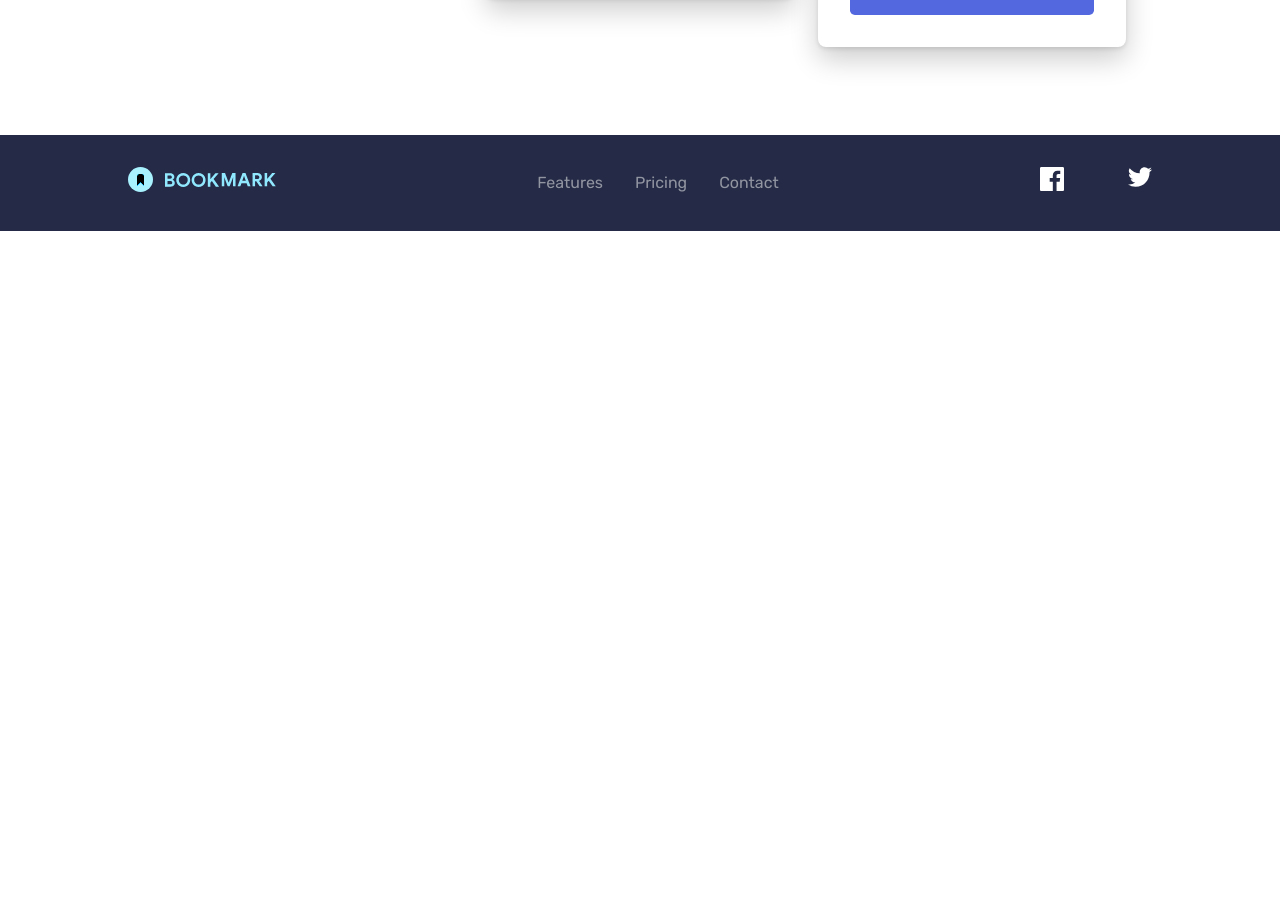
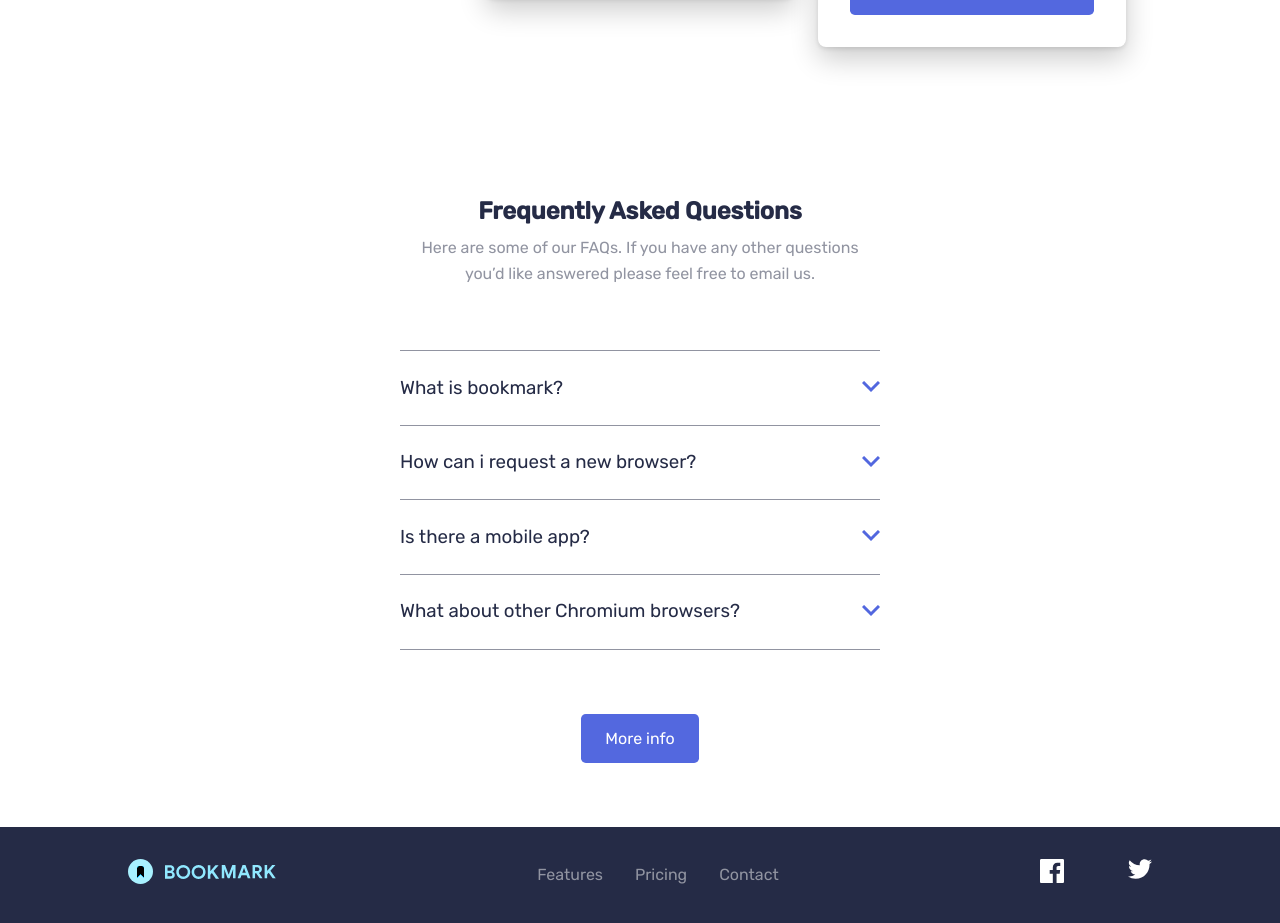
Before and after one commit to DevCaique/Bookmark, a React (Vite) app: page / in a window 1280 px wide. Shown: the part 2043-2966 px from the top of the page. Before the commit the page ends 2274 px from the top, so only its background shows below. Built offline with nearby package versions, Linux system fonts and the light colour scheme.

Commit message:
asked question section done

```diff
--- a/src/pages/Home.css
+++ b/src/pages/Home.css
@@ -140,3 +140,80 @@
     }
 
 }
+
+/* ============================== Asked Question ============================== */
+
+.asked-container{
+    display: flex;
+    flex-direction: column;
+}
+
+.asked-header{
+    margin-bottom: var(--pe-small);
+}
+
+.question-item-container{
+    padding-block: 1.5em;
+    width: 100%;
+    border-top: 1px solid var(--clr-neutral-500);
+}
+
+.question-item-container:last-of-type{
+    border-bottom: 1px solid var(--clr-neutral-500);
+}
+
+.question-header{
+    display: flex;
+    justify-content: space-between;
+    align-items: center;
+    cursor: pointer;
+    -webkit-touch-callout: none;
+    -webkit-user-select: none;
+    -khtml-user-select: none;
+    -moz-user-select: none;
+    -ms-user-select: none;
+    -o-user-select: none;
+    user-select: none;
+}
+
+.question-header:hover{
+    color: var(--clr-primary-red);
+    filter: invert(73%) sepia(88%) saturate(5545%) hue-rotate(329deg) brightness(104%) contrast(96%)
+}
+
+.question{
+    color: var(--clr-neutral-900);
+    font-weight: var(--fw-normal);
+}
+
+.arrow-icon-container{
+    margin-left: 2em;
+}
+
+.arrow-icon{
+    transition: .5s;
+}
+
+.arrow-icon.active{
+    transform: rotate(-180deg);
+}
+
+.awnser{
+    display: none;
+}
+
+.awnser.active{
+    margin-top: 3em;
+    display: flex;
+}
+
+.info{
+    margin-top: 4em;
+}
+
+.info-item{
+    background-color: var(--clr-primary-blue);
+    font-weight: var(--fw-normal);
+    color: #FFFFFF;
+    cursor: pointer;
+}
--- a/src/pages/Home.jsx
+++ b/src/pages/Home.jsx
@@ -1,3 +1,4 @@
+import { useState } from 'react';
 import illustrationHero from '../assets/illustration-hero.svg';
 import illustrationTab1 from '../assets/illustration-features-tab-1.svg';
 import illustrationTab2 from '../assets/illustration-features-tab-2.svg';
@@ -6,16 +7,30 @@ import { Card } from '../components/Card';
 import ChormeIcon from '../assets/logo-chrome.svg';
 import FirefoxIcon from '../assets/logo-firefox.svg';
 import OperaIcon from '../assets/logo-opera.svg';
+import ArrowIcon from '../assets/icon-arrow.svg';
 
 import './Home.css';
 
 export function Home () {
 
-    const scrollSlide1 = (() => document.getElementById('simple-bookmarking').scrollIntoView({block: "nearest"}));
-    const scrollSlide2 = (() => document.getElementById('speedy-searching').scrollIntoView({block: "nearest"}));
-    const scrollSlide3 = (() => document.getElementById('easy-sharing').scrollIntoView({block: "nearest"}));
+    // Features Section
+    const scrollSlide1 = (() => document.getElementById('simple-bookmarking').scrollIntoView({block: "nearest", behavior: "auto"}));
+    const scrollSlide2 = (() => document.getElementById('speedy-searching').scrollIntoView({block: "nearest", behavior: "auto"}));
+    const scrollSlide3 = (() => document.getElementById('easy-sharing').scrollIntoView({block: "nearest", behavior: "auto"}));
 
     let alignToTop = true;
+
+    // Asked Question Section
+    const [question1, setQuestion1] = useState(false)
+    const [question2, setQuestion2] = useState(false)
+    const [question3, setQuestion3] = useState(false)
+    const [question4, setQuestion4] = useState(false)
+
+    const turnQuestion1 = (() => setQuestion1(!question1))
+    const turnQuestion2 = (() => setQuestion2(!question2))
+    const turnQuestion3 = (() => setQuestion3(!question3))
+    const turnQuestion4 = (() => setQuestion4(!question4))
+
 
     return(
 
@@ -191,7 +206,80 @@ export function Home () {
 
 
             {/* Asked question section */}
+            <section className="asked">
 
+                <div className="asked-container container">
+
+                    <div className="asked-header narrow-container text-center">
+
+                        <h2 className="asked-title title">Frequently Asked Questions</h2>
+                        <p className="aksed-description description">Here are some of our FAQs. If you have any other questions you’d like answered please feel free to email us.</p>
+
+                    </div>
+
+                    <div className="question-content">
+
+                        <div className="question-item-container narrow-container">
+
+                            <div onClick={turnQuestion1}  className="question-header">
+                                <h3 className="question">What is bookmark?</h3>
+                                <div className="arrow-icon-container">
+                                    <img src={ArrowIcon} className={question1 ? "arrow-icon active" : "arrow-icon"} alt="Arrow Icon" />
+                                </div>
+                            </div>
+
+                            <p className={question1 ? "awnser description active" : "awnser"}>Lorem ipsum dolor sit amet, consectetur adipiscing elit. Fusce tincidunt justo eget ultricies fringilla. Phasellus blandit ipsum quis quam ornare mattis.</p>
+
+                        </div>
+                        <div className="question-item-container narrow-container">
+
+                            <div onClick={turnQuestion2}  className="question-header">
+                                <h3 className="question">How can i request a new browser?</h3>
+                                <div className="arrow-icon-container">
+                                    <img src={ArrowIcon} className={question2 ? "arrow-icon active" : "arrow-icon"} alt="Arrow Icon" />
+                                </div>
+                            </div>
+
+                            <p className={question2 ? "awnser description active" : "awnser"}>Vivamus luctus eros aliquet convallis ultricies. Mauris augue massa, ultricies non ligula. Suspendisse imperdiet. Vivamus luctus eros aliquet convallis ultricies. Mauris augue massa, ultricies non ligula. Suspendisse imperdie tVivamus luctus eros aliquet convallis ultricies. Mauris augue massa, ultricies non ligula. Suspendisse imperdiet.</p>
+                        </div>
+                        <div className="question-item-container narrow-container">
+
+                            <div onClick={turnQuestion3}  className="question-header">
+                                <h3 className="question">Is there a mobile app?</h3>
+                                <div className="arrow-icon-container">
+                                    <img src={ArrowIcon} className={question3 ? "arrow-icon active" : "arrow-icon"} alt="Arrow Icon" />
+                                </div>
+                            </div>
+
+                            <p className={question3 ? "awnser description active" : "awnser"}>Sed consectetur quam id neque fermentum accumsan. Praesent luctusvestibulum dolor, ut condimentum urna vulputate eget. Cras in ligula quis est pharetra mattis sit amet pharetra purus. Sed sollicitudin ex et ultricies bibendum.</p>
+                        </div>
+                        <div className="question-item-container narrow-container">
+
+                            <div onClick={turnQuestion4}  className="question-header">
+                                <h3 className="question">What about other Chromium browsers?</h3>
+                                <div className="arrow-icon-container">
+                                    <img src={ArrowIcon} className={question4 ? "arrow-icon active" : "arrow-icon"} alt="Arrow Icon" />
+                                </div>
+                            </div>
+
+                            <p className={question4 ? "awnser description active" : "awnser"}>Integer condimentum ipsum id imperdiet finibus. Vivamus in placerat mi, at euismod dui. Aliquam vitae neque eget nisl gravida pellentesque non ut velit.</p>
+                        </div>
+
+                    </div>
+
+                    <div className="info">
+
+                        <div className="info-container container text-center">
+
+                            <a className="info-item btn">More info</a>
+
+                        </div>
+
+                    </div>
+
+                </div>
+
+            </section>
 
 
         </>
```
